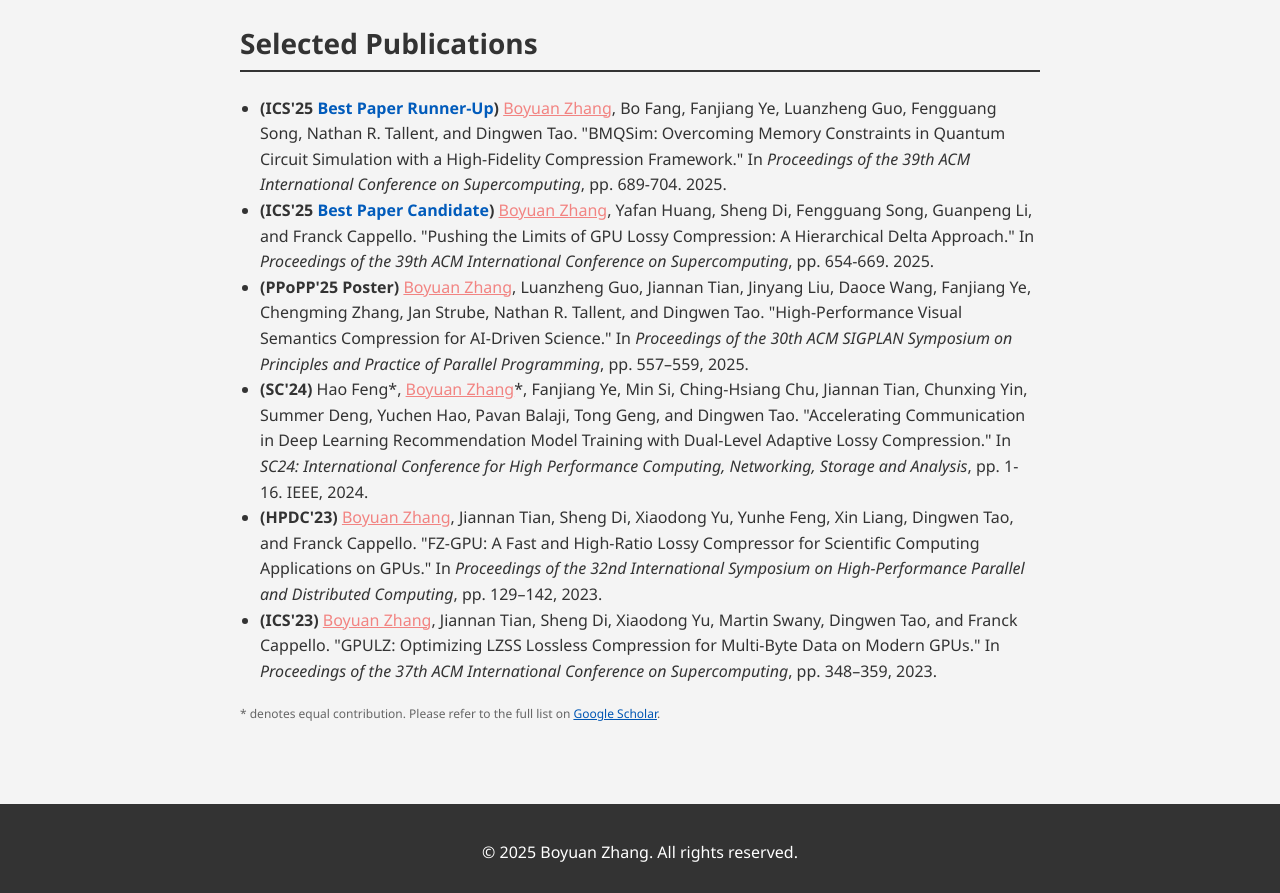
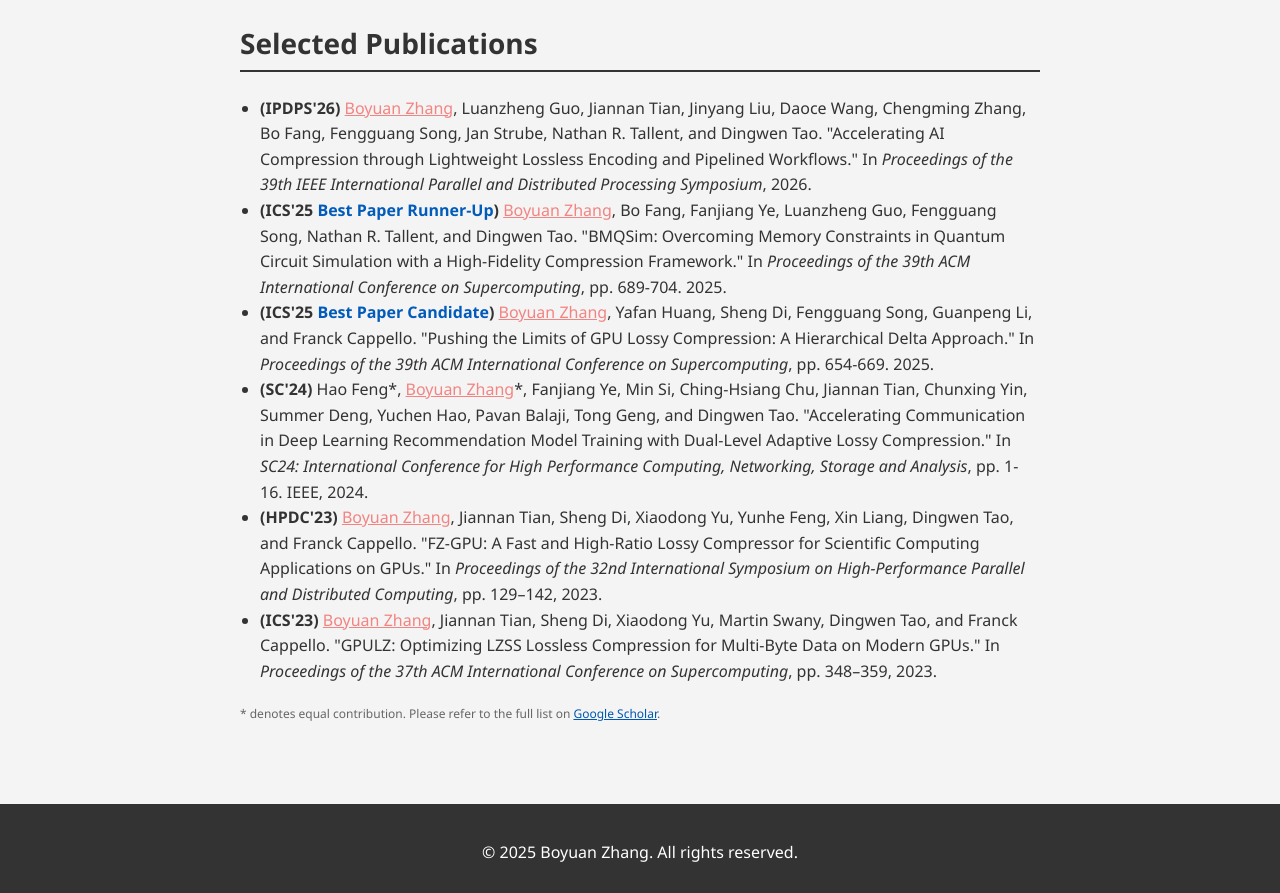
Before and after one commit to boyuanzhang62/boyuanzhang62.github.io, a plain HTML site: page index.html in a window 1280 px wide. Shown: the part 1136-2029 px from the top of the page. Drawn offline with Linux system fonts and the light colour scheme.

Commit message:
update publication

```diff
--- a/index.html
+++ b/index.html
@@ -172,6 +172,12 @@
         <section id="publications">
             <h2>Selected Publications</h2>
             <ul>
+                <li><strong>(IPDPS'26)</strong>
+                    <span style="color:#f28482"><u>Boyuan Zhang</u></span>, Luanzheng Guo, Jiannan Tian, Jinyang Liu, Daoce Wang, Chengming Zhang, Bo Fang, Fengguang Song, Jan Strube, Nathan R. Tallent, and Dingwen Tao.
+                    "Accelerating AI Compression through Lightweight Lossless Encoding and Pipelined Workflows."
+                    In <em>Proceedings of the 39th IEEE International Parallel and Distributed Processing Symposium</em>, 2026.
+                </li>
+
                 <li><strong>(ICS'25 <span style="color:#015BBB">Best Paper Runner-Up</span>)</strong>
                     <span style="color:#f28482"><u>Boyuan Zhang</u></span>, Bo Fang, Fanjiang Ye, Luanzheng Guo, Fengguang Song, Nathan R. Tallent, and Dingwen Tao.
                     "BMQSim: Overcoming Memory Constraints in Quantum Circuit Simulation with a High-Fidelity Compression Framework."
@@ -182,12 +188,6 @@
                     <span style="color:#f28482"><u>Boyuan Zhang</u></span>, Yafan Huang, Sheng Di, Fengguang Song, Guanpeng Li, and Franck Cappello.
                     "Pushing the Limits of GPU Lossy Compression: A Hierarchical Delta Approach."
                     In <em>Proceedings of the 39th ACM International Conference on Supercomputing</em>, pp. 654-669. 2025.
-                </li>
-
-                <li><strong>(PPoPP'25 Poster)</strong>
-                    <span style="color:#f28482"><u>Boyuan Zhang</u></span>, Luanzheng Guo, Jiannan Tian, Jinyang Liu, Daoce Wang, Fanjiang Ye, Chengming Zhang, Jan Strube, Nathan R. Tallent, and Dingwen Tao.
-                    "High-Performance Visual Semantics Compression for AI-Driven Science."
-                    In <em>Proceedings of the 30th ACM SIGPLAN Symposium on Principles and Practice of Parallel Programming</em>, pp. 557–559, 2025.
                 </li>
 
                 <li><strong>(SC'24)</strong>
```
